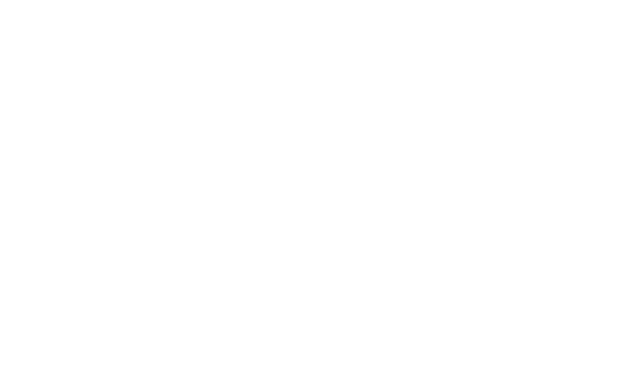
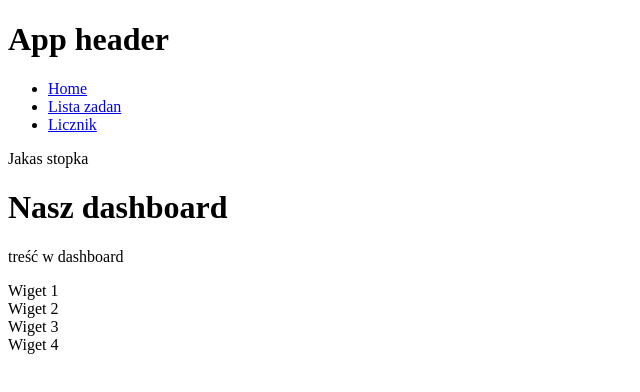
Before and after one commit to HKrzyszczak/react-todo, a React (Create React App) app: page / in a window 1280 px wide. Shown: the top 392 px of the page, without its empty margins (0-640 px from the left). Built offline with nearby package versions, Linux system fonts and the light colour scheme.

Commit message:
add components

```diff
--- a/src/components/App.js
+++ b/src/components/App.js
@@ -1,14 +1,30 @@
 import React from 'react';
 import {BrowserRouter as Router, Route, Link} from 'react-router-dom';
+import Dashboard from './Dashboard';
+import Header from "./Header";
+import Footer from "./Footer";
+import Counter from "./Counter";
 
 const App = () => {
     return (
         <Router>
             <div>
-
-                <Route path='./' component={null} />
-                <Route path='./todo' component={null} />
-                <Route path='./counter' component={null} />
+                <Header/>
+                <ul>
+                    <li>
+                        <Link to="/">Home</Link>
+                    </li>
+                    <li>
+                        <Link to="/todo">Lista zadan</Link>
+                    </li>
+                    <li>
+                        <Link to="/counter">Licznik</Link>
+                    </li>
+                </ul>
+                <Footer/>
+                <Route path='/' component={Dashboard} />
+                <Route path='/todo' component={Counter} />
+                <Route path='/counter' component={null} />
             </div>
         </Router>
     )
--- /dev/null
+++ b/src/components/Counter.js
@@ -0,0 +1,11 @@
+import React, {Component} from 'react';
+
+class Counter extends Component {
+    render() {
+        return (
+            <div>Licznik</div>
+        )
+    }
+}
+
+export default Counter
--- /dev/null
+++ b/src/components/Dashboard.js
@@ -0,0 +1,24 @@
+import React, { Component } from 'react';
+
+class Dashboard extends Component {
+    render() {
+        return (
+            <div>
+                <h1>
+                    Nasz dashboard
+                </h1>
+                <p>treść w dashboard</p>
+                <div>
+                    <div>Wiget 1</div>
+                    <div>Wiget 2</div>
+                </div>
+                <div>
+                    <div>Wiget 3</div>
+                    <div>Wiget 4</div>
+                </div>
+            </div>
+        );
+    }
+}
+
+export default Dashboard
--- /dev/null
+++ b/src/components/Footer.js
@@ -0,0 +1,13 @@
+import React, {Component} from 'react';
+
+class Footer extends Component {
+    render() {
+        return (
+            <div>
+                Jakas stopka
+            </div>
+        )
+    }
+}
+
+export default Footer
--- /dev/null
+++ b/src/components/Header.js
@@ -0,0 +1,12 @@
+import React, {Component} from 'react';
+
+class Header extends Component {
+    render() {
+        return (
+            <h1>App header</h1>
+        )
+    }
+}
+
+
+export default Header
```
